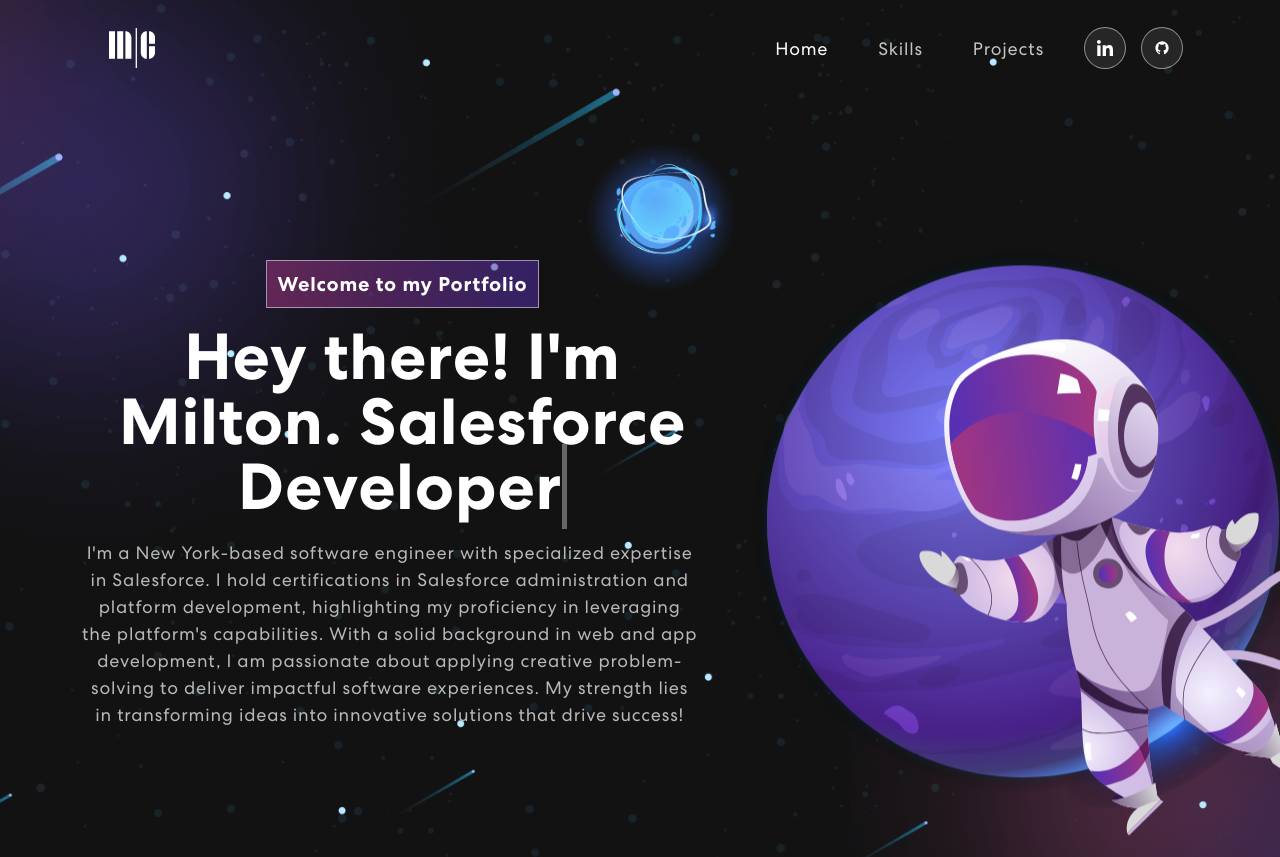
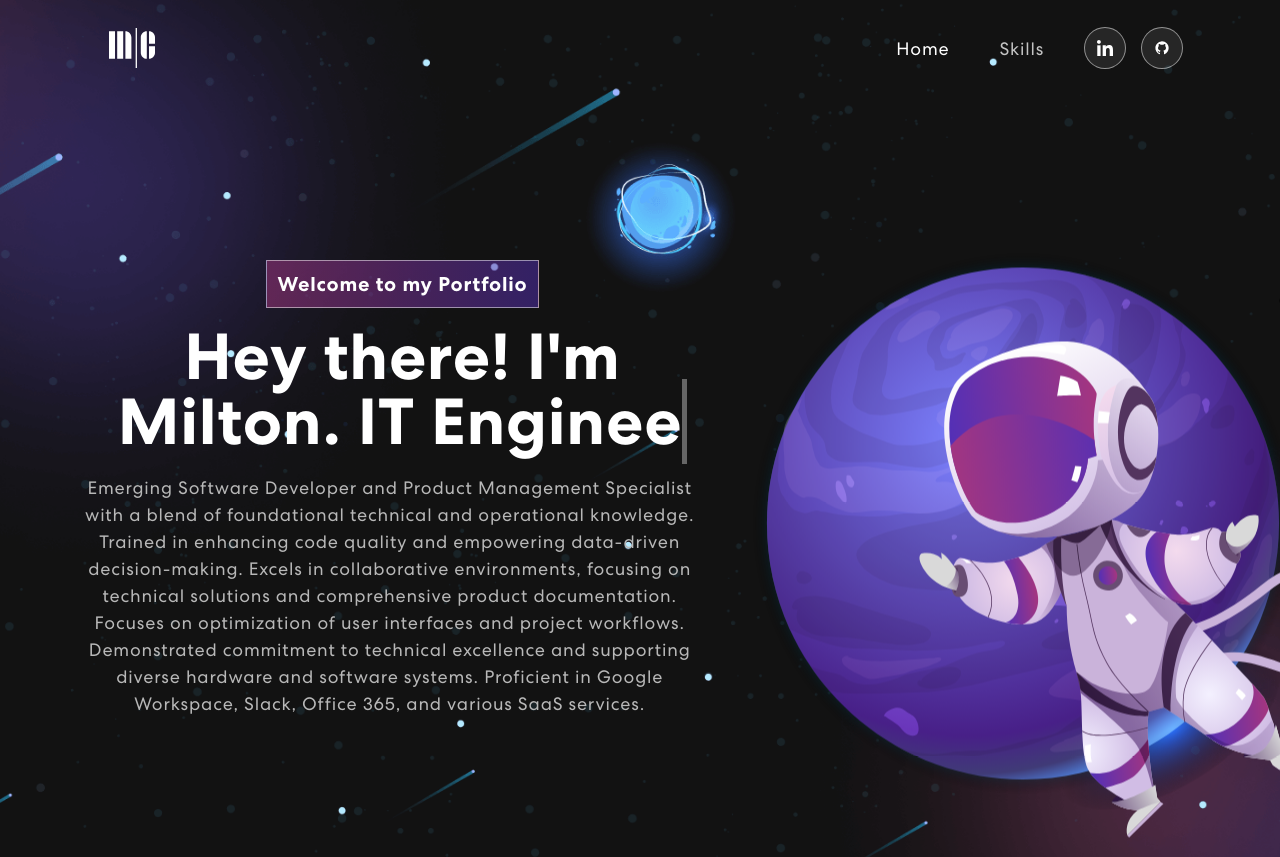
Before and after one commit to mcrispin13/personal-portfolio, a React (Create React App) app: page / in a window 1280 px wide. Shown: the top 857 px of the page. Built offline with nearby package versions, Linux system fonts and the light colour scheme.

Commit message:
updates for portfolio - IT engineer

```diff
--- a/src/App.js
+++ b/src/App.js
@@ -13,7 +13,7 @@
       <NavBar/>
       <Banner/>
       <Skills/>
-      <Projects/>
+
     </div>
   );
 }
--- a/src/components/Banner.js
+++ b/src/components/Banner.js
@@ -9,9 +9,9 @@
   const [loopNum, setLoopNum] = useState(0);
   const [isDeleting, setIsDeleting] = useState(false);
   const toRotate = [
-    "Salesforce Developer",
-    "Software Engineer",
-    "Front End Web Developer",
+    "IT Engineer",
+    "Software Developer",
+    "Product Management Specialist",
   ];
   const [text, setText] = useState("");
   const period = 2000;
@@ -74,15 +74,17 @@
                     </span>
                   </h1>
                   <p>
-                    I'm a New York-based software engineer with specialized
-                    expertise in Salesforce. I hold certifications in Salesforce
-                    administration and platform development, highlighting my
-                    proficiency in leveraging the platform's capabilities. With
-                    a solid background in web and app development, I am
-                    passionate about applying creative problem-solving to
-                    deliver impactful software experiences. My strength lies in
-                    transforming ideas into innovative solutions that drive
-                    success!
+                    Emerging Software Developer and Product Management
+                    Specialist with a blend of foundational technical and
+                    operational knowledge. Trained in enhancing code quality and
+                    empowering data-driven decision-making. Excels in
+                    collaborative environments, focusing on technical solutions
+                    and comprehensive product documentation. Focuses on
+                    optimization of user interfaces and project workflows.
+                    Demonstrated commitment to technical excellence and
+                    supporting diverse hardware and software systems. Proficient
+                    in Google Workspace, Slack, Office 365, and various SaaS
+                    services.
                   </p>
                   {/* <button onClick={() => console.log('connect')}>Let’s Connect <ArrowRightCircle size={25} /></button> */}
                 </div>
--- a/src/components/NavBar.js
+++ b/src/components/NavBar.js
@@ -59,7 +59,7 @@
             >
               Skills
             </Nav.Link>
-            <Nav.Link
+            {/*<Nav.Link
               href="#project"
               className={
                 activeLink === "projects" ? "active navbar-link" : "navbar-link"
@@ -67,7 +67,7 @@
               onClick={() => onUpdateActiveLink("projects")}
             >
               Projects
-            </Nav.Link>
+            </Nav.Link>*/}
           </Nav>
           <span className="navbar-text">
             <div className="social-icon">
--- a/src/components/Projects.js
+++ b/src/components/Projects.js
@@ -82,13 +82,13 @@
       technologies:
         "Technologies Used:Technologies Used: Unity, C#, Unity, Xcode, iOS, Trello",
     },
-    {
+   /* {
       title: "Startup Story Telling Web App",
       description:
         "Implemented onboarding features for a web application, empowering users to create and share their life's journey.",
       imgUrl: projImg3,
       technologies: "Technologies Used: Salesforce, HTML,CSS, React.Js",
-    },
+    },*/
     {
       title: "Wearable Prototype for Enhanced Mobility and Awareness",
       description:
```
